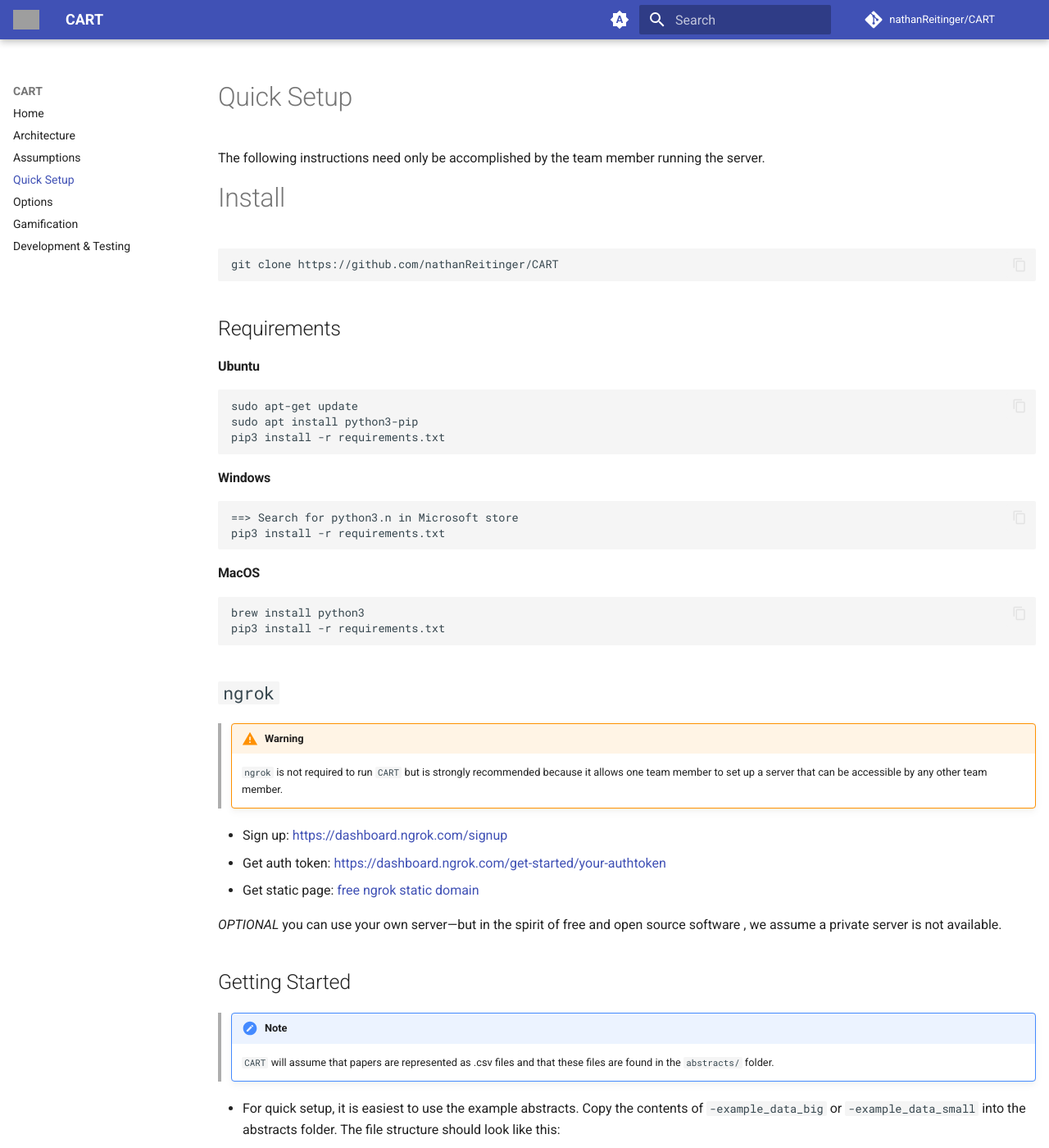
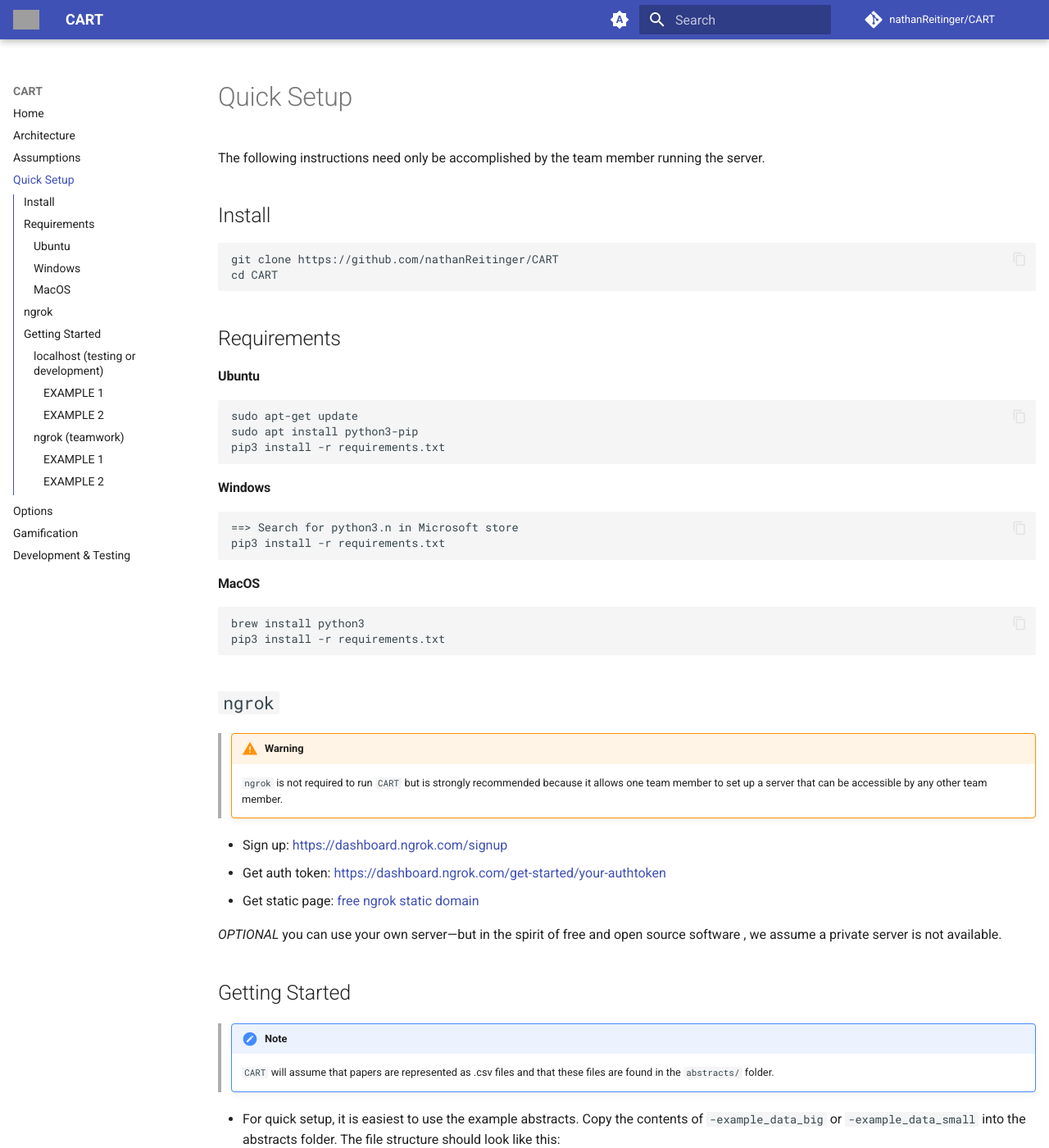
Before and after one commit to nathanReitinger/CART, an MkDocs documentation site: the page built from docs/quick_setup.md, in a window 1280 px wide and 1400 px high. Shown: the whole window at 82% size. Built offline with MkDocs 1.6.1 and Material for MkDocs 9.7.7, drawn with Linux system fonts in a browser that asks for light colours; comment, search, counter and statistics services are not loaded; some of the changed text lies outside the part shown; grey boxes are pictures that could not be loaded.

````diff
--- a/docs/quick_setup.md
+++ b/docs/quick_setup.md
@@ -4,10 +4,11 @@ The following instructions need only be accomplished by the team member running
 
 
 
-# Install
+## Install
 
 ```
 git clone https://github.com/nathanReitinger/CART
+cd CART
 ```
 
 
@@ -128,7 +129,9 @@ Press CTRL+C to quit
 
 
 
-**EXAMPLE 2**: start `CART` on localhost by passing in team members, the port, and a confetti flag
+##### EXAMPLE 2
+
+Start `CART` on localhost by passing in team members, the port, and a confetti flag
 
 ```bash
 python3 cart.py -c user1 -c user2 -p 8081 -cf 30
@@ -199,7 +200,7 @@ python3 cart.py -c user1 -c user2 -c user3 -n 1l9nyS6lXovar....LECyV -cf 20
 
 
 
-**EXAMPLE 2**
+##### EXAMPLE 2
 
 ```bash
 python3 cart.py -c user1 -c user2 -c user3 -d selected-crawdad-loved.ngrok-free.app -n 1l9nyS6lXovar....LECyV -cf 20
````
Also changed, not shown: other parts of docs/quick_setup.md (+5 -7 lines), README.md (+2 -0 lines), docs/development.md (+1 -3 lines), docs/options.md (+3 -1 lines), site/development/index.html, site/options/index.html, site/quick_setup/index.html, site/search/search_index.json, 1 other file.
